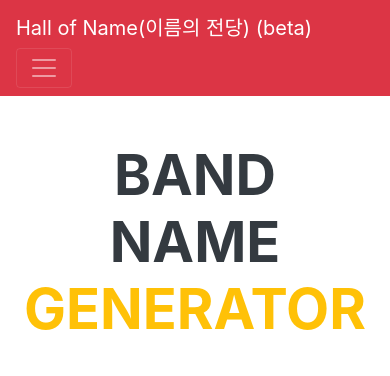
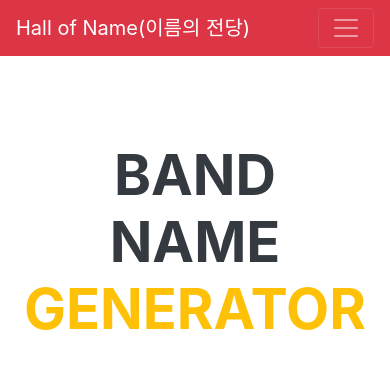
Before and after one commit to letsgo247/hallofname2, a Django app: page / in a window 390 px wide. Shown: the top 376 px of the page. Run offline with Django 3.2, Linux system fonts and the light colour scheme; some libraries are stand-ins or nearby versions; some web fonts are replaced.

Commit message:
for release 3

```diff
--- a/bnm/templates/bnm/base.html
+++ b/bnm/templates/bnm/base.html
@@ -72,7 +72,7 @@
         <nav class="navbar navbar-expand-lg navbar-dark bg-danger fixed-top" id="sideNav">
 
             <a class="navbar-brand js-scroll-trigger" href="..#bnm">
-              <span class="d-block d-lg-none">Hall of Name(이름의 전당) (beta)</span>
+              <span class="d-block d-lg-none">Hall of Name(이름의 전당)</span>
               <span class="d-none d-lg-block">
                 <p><h3 class="text-white">Hall of Name</h3></p>
                 <img class="img-fluid img-profile rounded-circle mx-auto mb-2" src="{% static 'bnm/img/randombox.png' %}" alt="">
```
